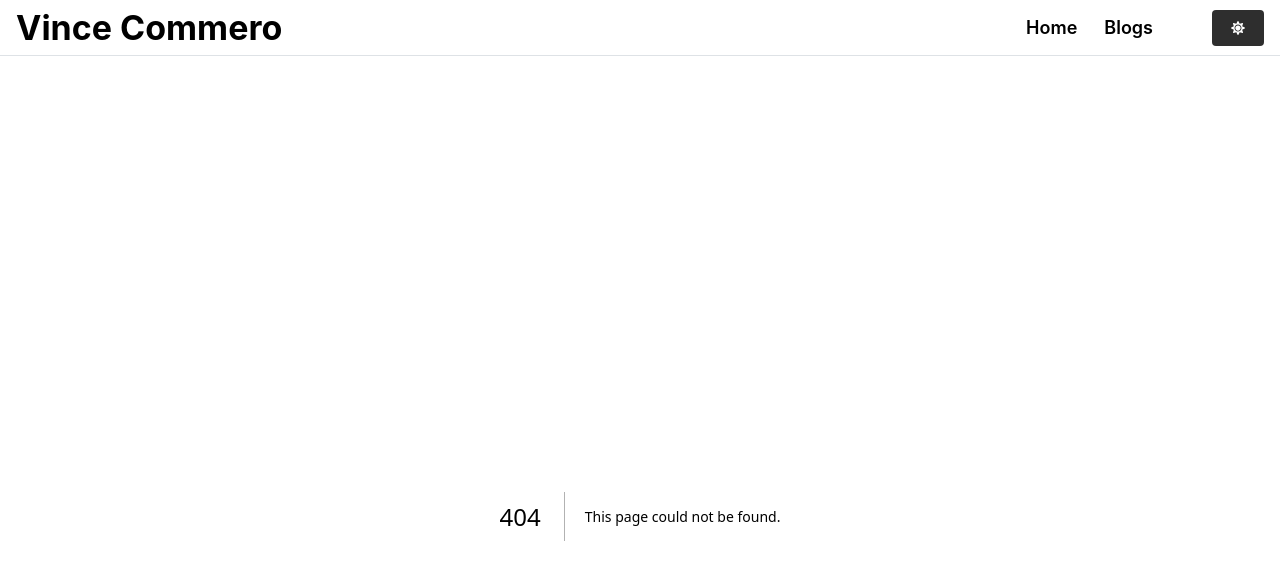
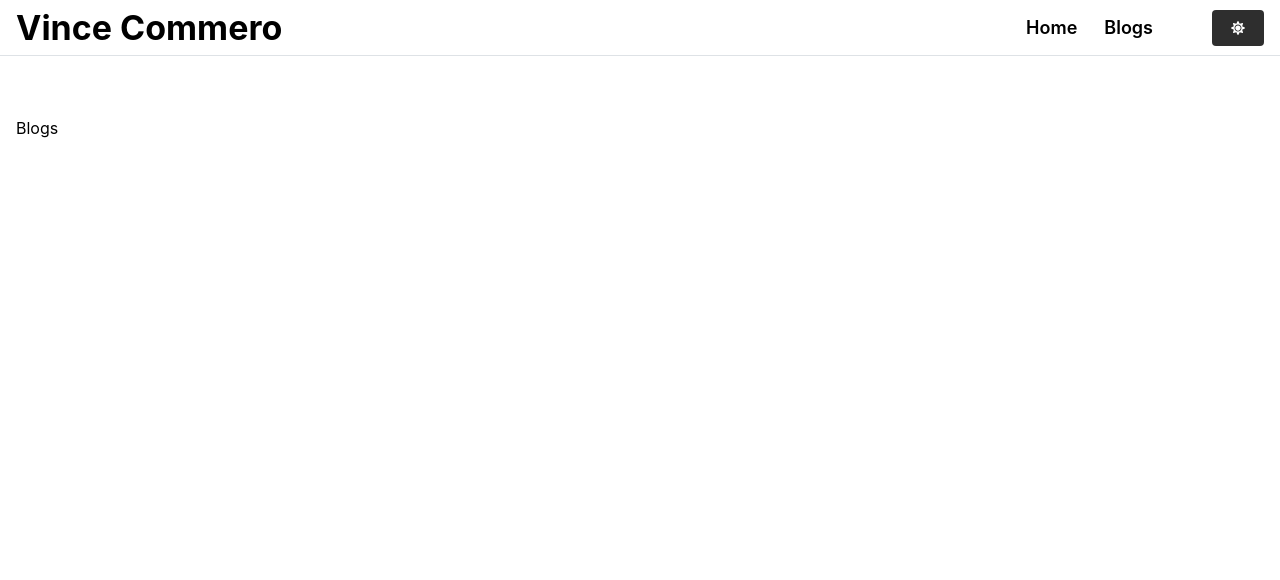
Before and after one commit to vcommero/vince-commero-blog, a Next.js app: page /blogs in a window 1280 px wide. Before the commit this address had no page. Shown: the top 580 px of the page. Built offline with nearby package versions, Linux system fonts and the light colour scheme.

Commit message:
Base route for blogs

```diff
--- /dev/null
+++ b/app/blogs/page.tsx
@@ -0,0 +1,7 @@
+export default function BlogsPage() {
+    return (
+        <div>
+            Blogs
+        </div>
+    );
+}
```
